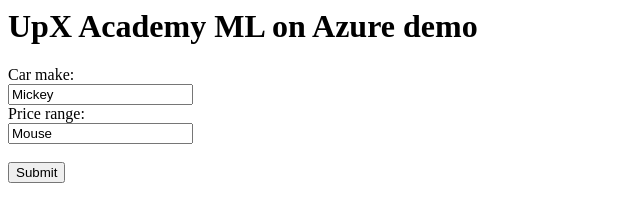
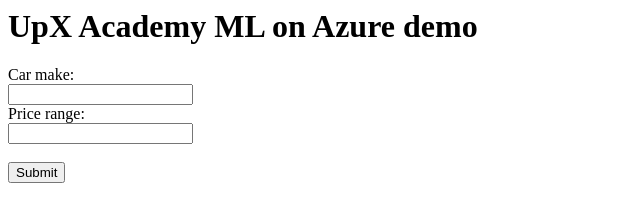
Before and after one commit to upxacademy/upxacademy.github.io, a plain HTML site: page index.html in a window 1280 px wide. Shown: the full height of the page, 0-640 px from the left. Drawn offline with Linux system fonts and the light colour scheme.

Commit message:
Update index.html

```diff
--- a/index.html
+++ b/index.html
@@ -5,9 +5,9 @@
 <h1>UpX Academy ML on Azure demo</h1>
   <form method = "POST" action="action_page.python">
   Car make:<br>
-  <input type="text" name="firstname" value="Mickey"><br>
+  <input type="text" name="firstname"><br>
   Price range:<br>
-  <input type="text" name="lastname" value="Mouse"><br><br>
+  <input type="text" name="lastname"><br><br>
   <input type="submit" value="Submit">
 </form>
 </body>
```
